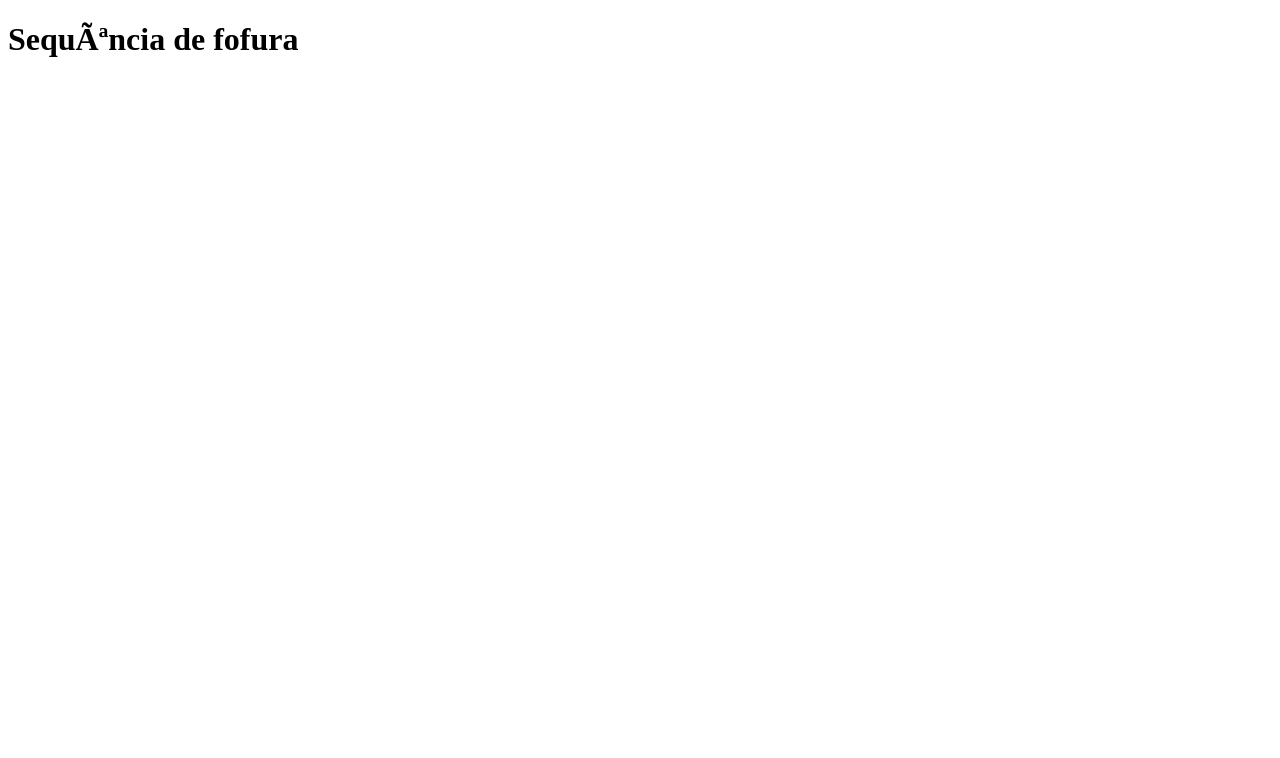
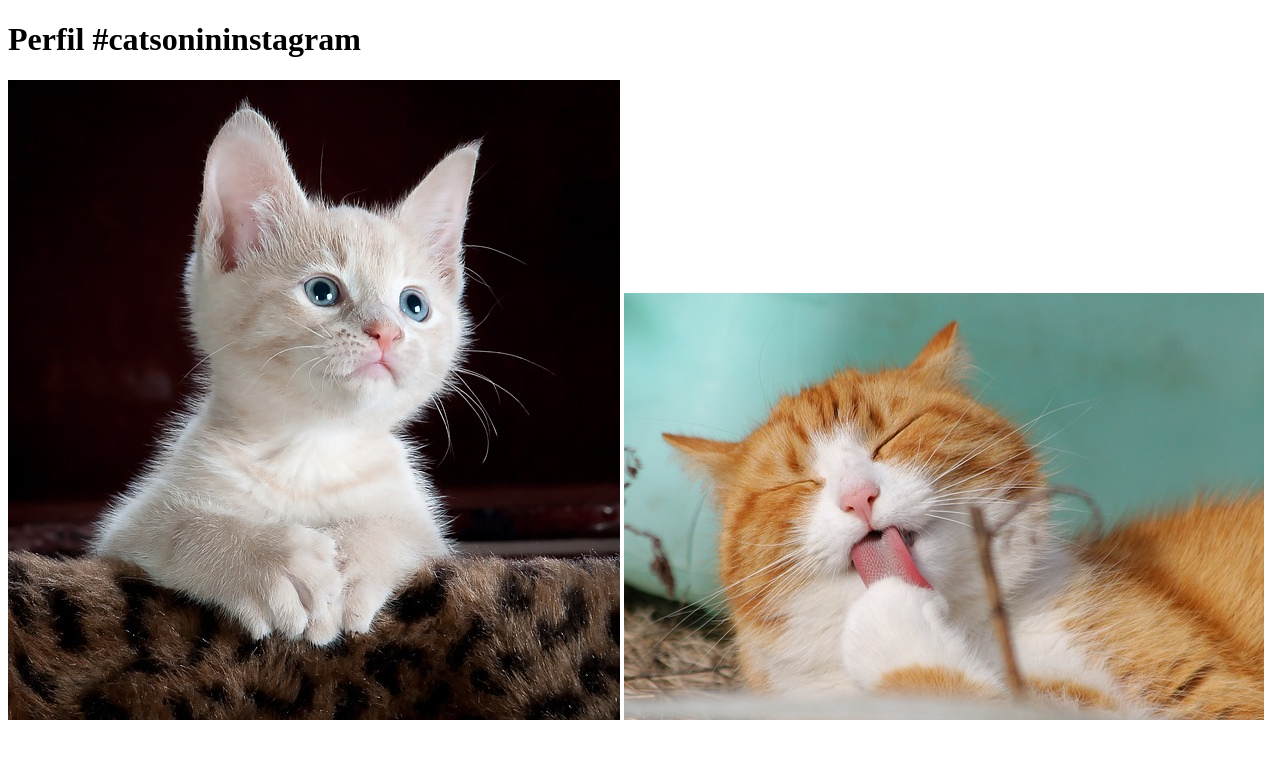
Before and after one commit to luci253bah/aula10, a plain HTML site: page index.html in a window 1280 px wide. Drawn offline with Linux system fonts and the light colour scheme.

Commit message:
atividade-descomplica

```diff
--- a/index.html
+++ b/index.html
@@ -4,7 +4,7 @@
 
 <head>
 
-<title>Gatos-fofos</title>
+<title>Fanpage de Gatinhos</title>
 
 <meta charset=“utf-8”>
 
@@ -12,7 +12,10 @@
 
 <body>
 
-<h1>Sequência de fofura</h1>
+<h1>Perfil #catsonininstagram</h1>
+
+<img src="imagens/gato-fofo.jpg">
+<img src="imagens/gato-fofo1.jpg">
 
 </body>
 
```
Also changed, not shown: imagens/gato-fofo.jpg (added), imagens/gato-fofo1.jpg (added).
